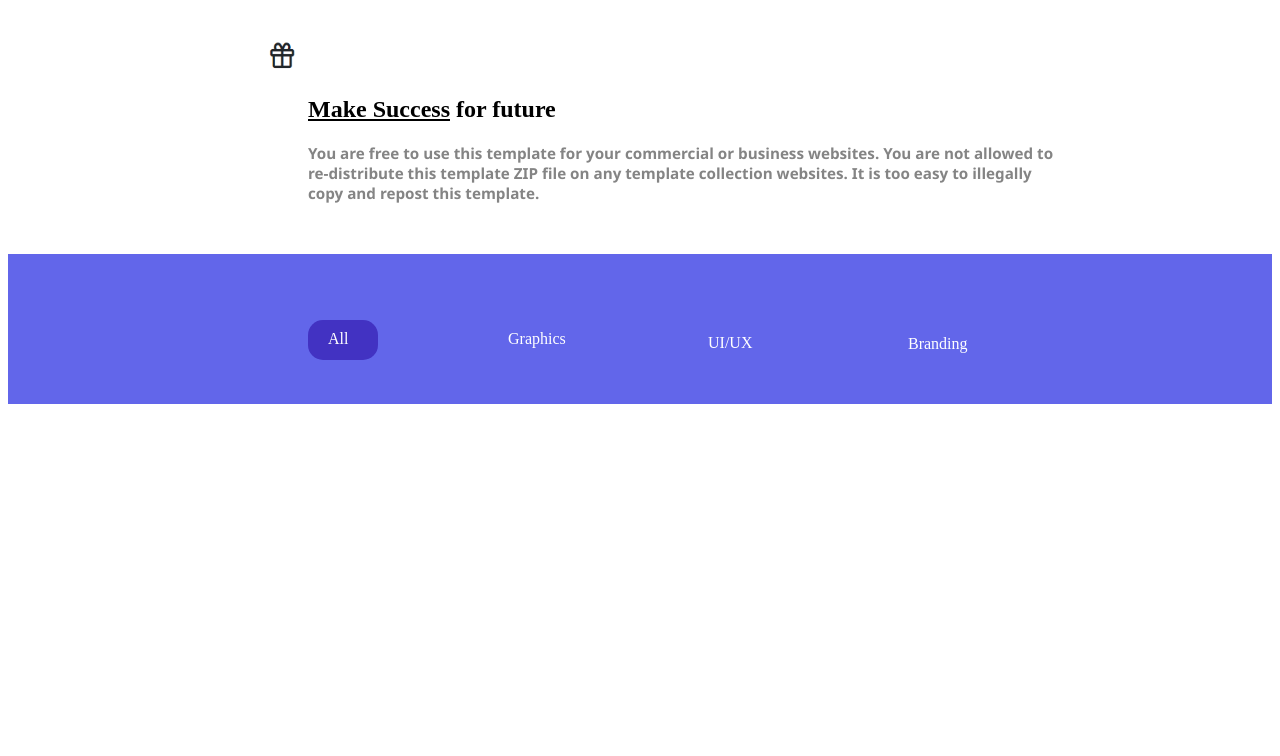
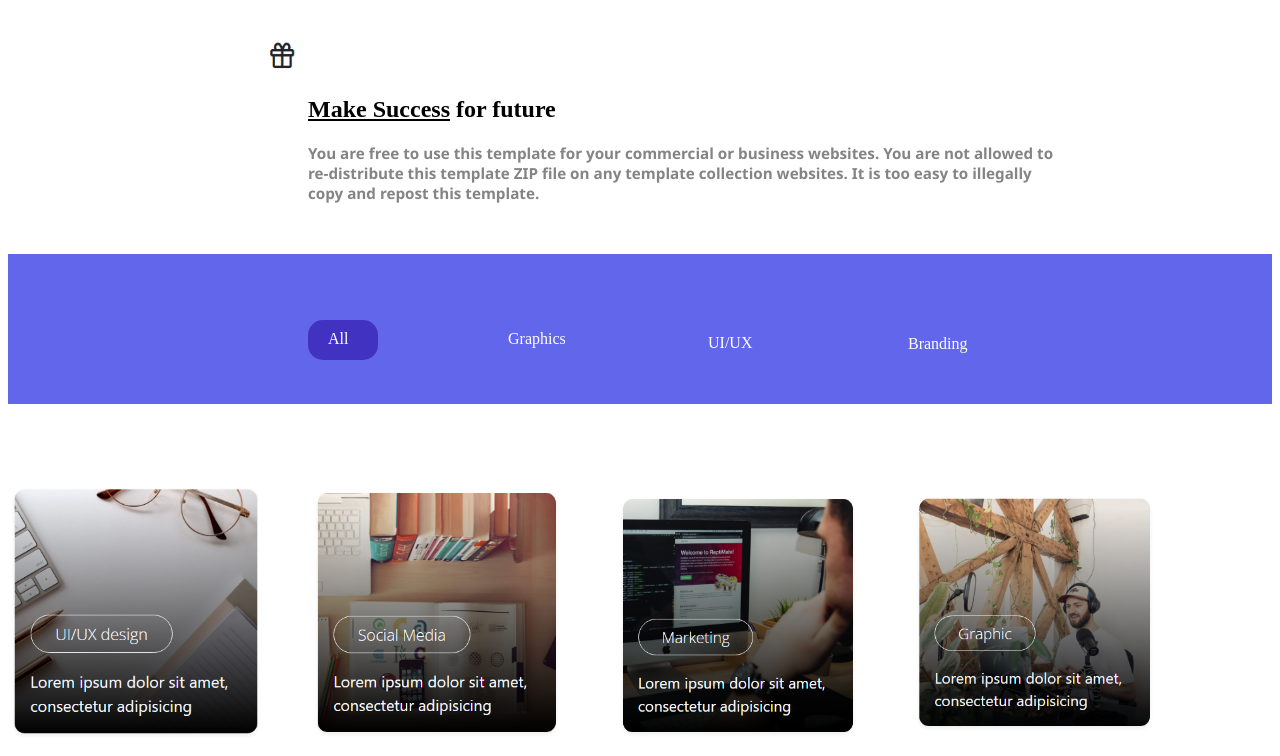
Before and after one commit to Estapesta/PurpleBuzz-HTML-Exam, a plain HTML site: page index.html in a window 1280 px wide. Shown: the part 700-1456 px from the top of the page. Before the commit the page ends 1104 px from the top, so only its background shows below. Drawn offline with Linux system fonts and the light colour scheme.

Commit message:
grid row 1

```diff
--- a/index.html
+++ b/index.html
@@ -38,5 +38,12 @@ copy and repost this template.</h3></div>
 <div class="text3"><p><a href="#">Graphics</a></p></div>
 <div class="UI-UX"><a href="#"><p>UI/UX</a></p></div>
 <div class="Branding"><p><a href="#">Branding</a></p></div>
+</div>
+<div class="blocks">
+    <div class="box1"><a><img src="/images/box1.png" alt=""></a></div>
+    <div class="box2"><a><img src="/images/box2.png" alt=""></a></div>
+    <div class="box3"><a><img src="/images/box3.png" alt=""></a></div>
+    <div class="box4"><a><img src="/images/box4.png" alt=""></a></div>
+</div>
 </body>
 </html>
--- a/style.css
+++ b/style.css
@@ -106,3 +106,30 @@ color: black;
     text-decoration: none;
     color: white;
 }
+.blocks img{
+width: 250px;
+height: 250px;
+}
+.box1 img{
+    margin-top: 1100px;
+    width: 250px;
+height: 250px;
+}
+.box2 img{
+    padding-left: 300px;
+    margin-top: -255px;
+    width: 255px;
+height: 255px;
+}
+.box3 img{
+    padding-left: 600px;
+    margin-top: -255px;
+    width: 260px;
+height: 260px;
+}
+.box4{
+    padding-left: 900px;
+    margin-top: -255px;
+    width: 260px;
+height: 260px;
+}
```
Also changed, not shown: images/box1.png (added), images/box2.png (added), images/box3.png (added), images/box4.png (added), images/services-01.jpg (added).
